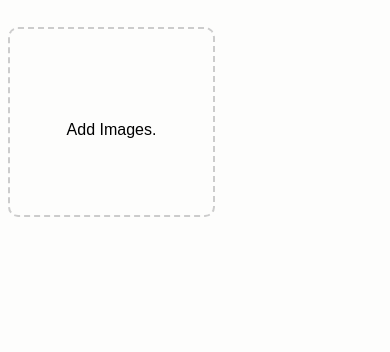
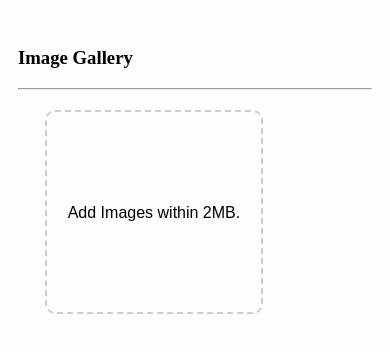
Before and after one commit to aziz417/ollyo-test, a React (Create React App) app: page / in a window 390 px wide. Shown: the top 352 px of the page. Built offline with nearby package versions, Linux system fonts and the light colour scheme.

Commit message:
grid done

```diff
--- a/src/App.css
+++ b/src/App.css
@@ -2,18 +2,22 @@ body {
   background: #fdfdfc;
 }
 
-.flex{
+.flex {
   display: flex;
 }
-.justify-content-between{
+
+.justify-content-between {
   justify-content: space-between;
 }
-.items-center{
+
+.items-center {
   align-items: center;
 }
-.ml-4{
+
+.ml-4 {
   margin-left: 12px;
 }
+
 .uploads {
   width: 200px;
   height: 186px;
@@ -22,11 +26,10 @@ body {
 
 #main {
   position: absolute;
-  width: 203px;
-  height: 186px;
+  width: 207px;
+  height: 200px;
   border: 2px dashed #ccc;
   border-radius: 10px;
-  margin-top: 8px;
 }
 
 #main p {
@@ -87,14 +90,13 @@ body {
   max-width: 1100px;
   align-items: center;
   justify-content: center;
+  padding: 10px;
 
 }
 
 div.gallery {
-  margin: 5px;
   border: 3px solid #ddd;
   float: left;
-  width: 200px;
   border-radius: 10px;
   position: relative;
   cursor: pointer;
@@ -117,13 +119,7 @@ div.gallery:hover .check-box-section {
 
 div.gallery img {
   width: 100%;
-  height: 160px;
-  border-radius: 10px
-}
-
-div.gallery img {
-  width: 100%;
-  height: 160px;
+  height: 100%;
   border-radius: 10px
 }
 
@@ -150,21 +146,101 @@ div.desc {
   width: 20px;
   height: 20px;
 }
-.delete-button{
+
+.delete-button {
   font-size: 18px;
   font-weight: bold;
   color: red;
   cursor: pointer;
 }
 
-.multi_items_select_check_box{
+.multi_items_select_check_box {
   width: 25px;
   accent-color: green;
   height: 25px;
 }
-.opaciti-zero-3{
+
+.opaciti-zero-3 {
   opacity: 0.3;
 }
-.opaciti-zero-1{
+
+.opaciti-zero-1 {
   opacity: 1 !important;
 }
+
+
+.grid {
+  display: grid;
+  grid-template-columns: repeat(5, 1fr);
+  grid-gap: 10px;
+  align-items: start;
+  justify-items: center;
+  padding: 10px;
+}
+
+.grid div {
+  width: 100%;
+  height: 200px;
+}
+
+.grid div:nth-child(1) {
+  grid-column: span 2;
+  grid-row: span 2;
+  height: 415px;
+}
+
+@media (max-width: 800px) {
+  .grid {
+    grid-template-columns: repeat(3, 1fr);
+    padding: 10px;
+  }
+
+  .grid div:nth-child(1) {
+    width: 100%;
+    grid-column: span 2;
+    grid-row: span 2;
+    height: 415px;
+  }
+
+  .grid div {
+    width: 100%;
+    height: 200px;
+  }
+
+  #main {
+    position: absolute;
+    width: 235px;
+    height: 200px;
+    border: 2px dashed #ccc;
+    border-radius: 10px;
+    margin-top: 2px;
+  }
+}
+
+@media (max-width: 500px) {
+  .grid {
+    grid-template-columns: repeat(1, 1fr);
+      padding: 10px;
+  }
+
+  .grid div:nth-child(1) {
+    width: 90%;
+    grid-column: span 1;
+    grid-row: span 1;
+    height: 200px;
+  }
+
+  .grid div {
+    width: 60%;
+    height: 150px;
+  }
+
+  #main {
+    position: absolute;
+    width: 55%;
+    height: 200px;
+    border: 2px dashed #ccc;
+    border-radius: 10px;
+    margin-top: 2px;
+  }
+}
--- a/src/App.jsx
+++ b/src/App.jsx
@@ -8,6 +8,7 @@ class App extends Component {
     super(props);
     this.state = {
       imagesPreviewUrls: [],
+      deleteImageIds: null,
     };
   }
 
@@ -23,25 +24,58 @@ class App extends Component {
       const filterImages = imagesPreviewUrls.filter((image) => image?.isChecked == false);
       this.setState({
         imagesPreviewUrls: filterImages,
+        deleteImageIds: null,
       });
     }
   };
 
+  imageSelect = (isChecked) => {
+    this.setState({
+      deleteImageIds: isChecked ? this.state.deleteImageIds + 1 : this.state.deleteImageIds - 1,
+    });
+  };
+
+
   render() {
     const { imagesPreviewUrls } = this.state;
-    // console.log(imagesPreviewUrls);
     return (
+      <>
         <div className="wrapper">
+          {
+            this.state.deleteImageIds > 0 ?
+              <div className="flex justify-content-between items-center">
+                <div className="flex items-center">
+                  <input
+                    type="checkbox"
+                    className="multi_items_select_check_box"
+                    id={'delete_id'}
+                    checked={this.state.deleteImageIds > 0 ? true : false}
+                    name={'image_delete'}
+                    readOnly
+                  />
+                  <h3 className="ml-4">{this.state.deleteImageIds} Files Selected</h3>
+                </div>
+                <a onClick={() => this.deleteImage()} className="delete-button">Delete File</a>
+              </div>
+              :
+              <h3>Image Gallery</h3>
+          }
+          <hr />
 
+          <div className="grid">
             {imagesPreviewUrls.length > 0 ? (
               <Preview
                 imagesPreviewUrls={imagesPreviewUrls}
-            deleteImage={this.deleteImage}
+                imageSelect={this.imageSelect}
               />
             ) : null}
 
             <Uploader imagesPreviewUrls={this.imagesPreviewUrls} />
           </div>
+
+        </div>
+
+      </>
     );
   }
 }
--- a/src/Components/Preview/index.jsx
+++ b/src/Components/Preview/index.jsx
@@ -1,7 +1,4 @@
 import React, { Component, Fragment } from "react";
-import { Media } from "reactstrap";
-import { FontAwesomeIcon } from "@fortawesome/react-fontawesome";
-import { faTrash } from "@fortawesome/free-solid-svg-icons";
 
 class Preview extends React.Component {
   constructor(props) {
@@ -30,20 +27,16 @@ class Preview extends React.Component {
     return null;
   }
 
-  deleteImage = () => {
-    this.props.deleteImage()
-    this.setState({ deleteImageIds:null })
-  };
+
 
   deleteImageSelect = (id, e) => {
-    const { previewImages, deleteImageIds } = this.state;
+    const { previewImages } = this.state;
     if (previewImages.length > 0) {
       let new_array = previewImages.map((item, index) => {
         if (item.id == id) {
 
           item.isChecked = e.target.checked;
-          this.setState({ deleteImageIds: e.target.checked ? deleteImageIds + 1 : deleteImageIds - 1 })
-
+          this.props.imageSelect(e.target.checked)
         }
       })
 
@@ -104,25 +97,7 @@ class Preview extends React.Component {
 
     return (
       <Fragment>
-        {this.state.deleteImageIds > 0 ?
-          <div className="flex justify-content-between items-center">
-            <div className="flex items-center">
-              <input
-                type="checkbox"
-                className="multi_items_select_check_box"
-                id={'delete_id'}
-                checked={this.state.deleteImageIds > 0 ? true : false}
-                name={'image_delete'}
-                readOnly
-              />
-              <h3 className="ml-4">{this.state.deleteImageIds} Files Selected</h3>
-            </div>
-            <a onClick={() => this.deleteImage()} className="delete-button">Delete File</a>
-          </div>
-          :
-          <h3>Gallery</h3>
-        }
-        <hr />
+
         {previewImages.length > 0 &&
           previewImages.map((element, index) => {
             return (
@@ -134,13 +109,11 @@ class Preview extends React.Component {
                 onDragOver={(e) => this.handleOver(e)}
                 onDragStart={(e) => this.handleDrag(e)}
                 onDrop={(e) => this.handleDrop(e)}
-                style={index == 0 ? full_image_style : {}}
               >
                 <img
                   className={`gallery-image ${element.isChecked ? 'opaciti-zero-3' : ''}`}
                   src={element.file}
                   alt={element.name}
-                  style={index == 0 ? full_image_img : { height: '185px' }}
                 />
 
                 <div className={`check-box-section ${element.isChecked ? 'opaciti-zero-1' : ''}`}>
@@ -163,8 +136,7 @@ class Preview extends React.Component {
   }
 
   render() {
-    const { previewImages } = this.state;
-    return <div>{this.renderPreview()}</div>;
+    return <>{this.renderPreview()}</>;
   }
 }
 
--- a/src/Components/Uploader/index.jsx
+++ b/src/Components/Uploader/index.jsx
@@ -31,11 +31,16 @@ class Uploader extends React.Component {
 
   checkMimeType(event) {
     const { files } = event.target;
+    let size = 2;
     let err = "";
     const types = ["image/png", "image/jpeg", "image/jpg", "image/webp"];
     for (let x = 0; x < files.length; x += 1) {
       if (types.every((type) => files[x].type !== type)) {
         err += `${files[x].type} is not a supported format\n`;
+      }
+      const fileSize = ((files[x].size / 1024) / 1024).toFixed(2)
+      if (fileSize > size) {
+        err += `Must be with in ${size} MB\n`;
       }
     }
 
@@ -62,7 +67,7 @@ class Uploader extends React.Component {
               accept="image/png, image/jpeg, image/webp"
               multiple
             />
-            <p>Add Images.</p>
+            <p>Add Images within 2MB.</p>
             {imageValidationError ? (
               <span className="error-msg">{imageValidationError}</span>
             ) : null}
```
Lines whose indentation alone changed are shown as unchanged.
